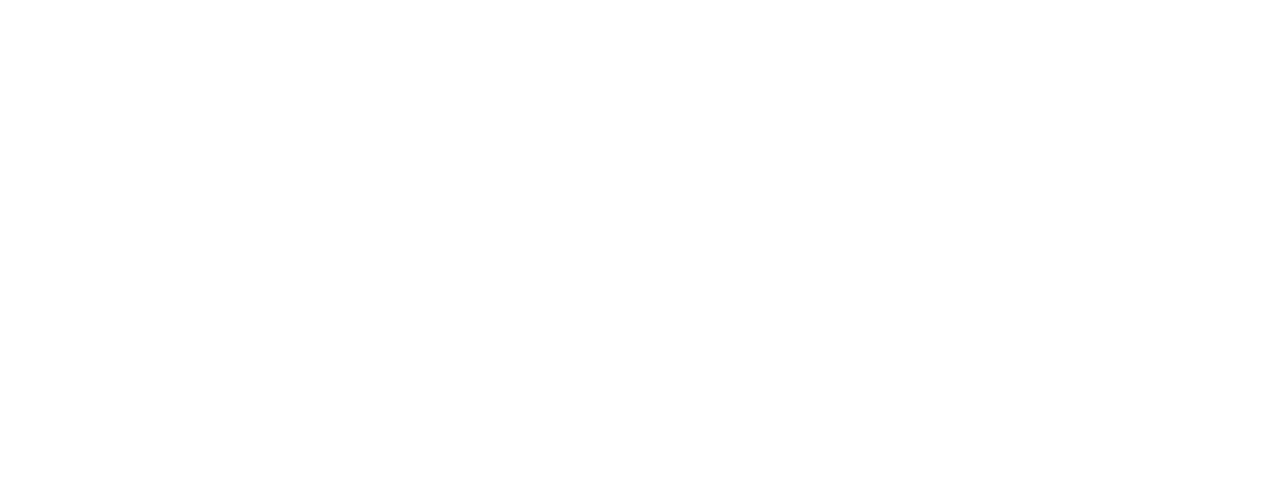
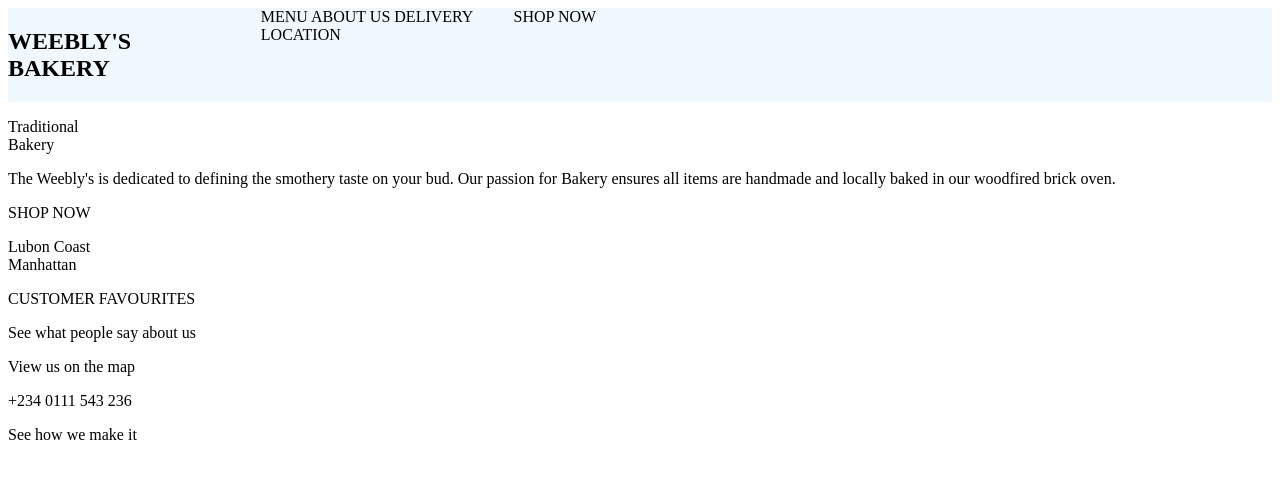
Before and after one commit to CastleCode-web/Weebly-bakery-landing-page, a plain HTML site: page index.html in a window 1280 px wide. Drawn offline with Linux system fonts and the light colour scheme.

Commit message:
Added  some html texts

```diff
--- a/index.html
+++ b/index.html
@@ -4,9 +4,40 @@
     <meta charset="UTF-8">
     <meta http-equiv="X-UA-Compatible" content="IE=edge">
     <meta name="viewport" content="width=device-width, initial-scale=1.0">
-    <title>Document</title>
+    <link rel="stylesheet" href="style.css">
+    <title>The Weebly's Bakery</title>
 </head>
 <body>
+    <main class="container">
+        <nav>
+            <h2>WEEBLY'S<br>BAKERY</h2>
+            MENU
+            ABOUT US
+            DELIVERY
+            LOCATION
+            <div>SHOP NOW</div>
+        </nav>
+        <section>
+            <p>
+                Traditional<br>Bakery
+            </p>
+            <p>The Weebly's is dedicated to defining the smothery taste on your bud.
+Our passion for Bakery ensures all items are handmade and locally baked in our woodfired
+brick oven.
+            <div>SHOP NOW</div>
+            </p>
+            <P>Lubon Coast <br>Manhattan</P>
+            <p>CUSTOMER FAVOURITES</p>
+            <P>See what people say about us</P>
+            <p>View us on the map</p>
+        </section>
+        <aside>
+            <div class="socialmediaicons">
+                +234 0111 543 236
+                <p>See how we make it</p>
+            </div>
 
+        </aside>
+    </main>
 </body>
 </html>
--- a/style.css
+++ b/style.css
@@ -0,0 +1,9 @@
+*{
+    box-sizing: border-box;
+}
+nav{
+    display: grid;
+    grid-template-columns: repeat(5, 1fr);
+    grid-auto-columns: 1em;
+    background-color: aliceblue;
+}
```
